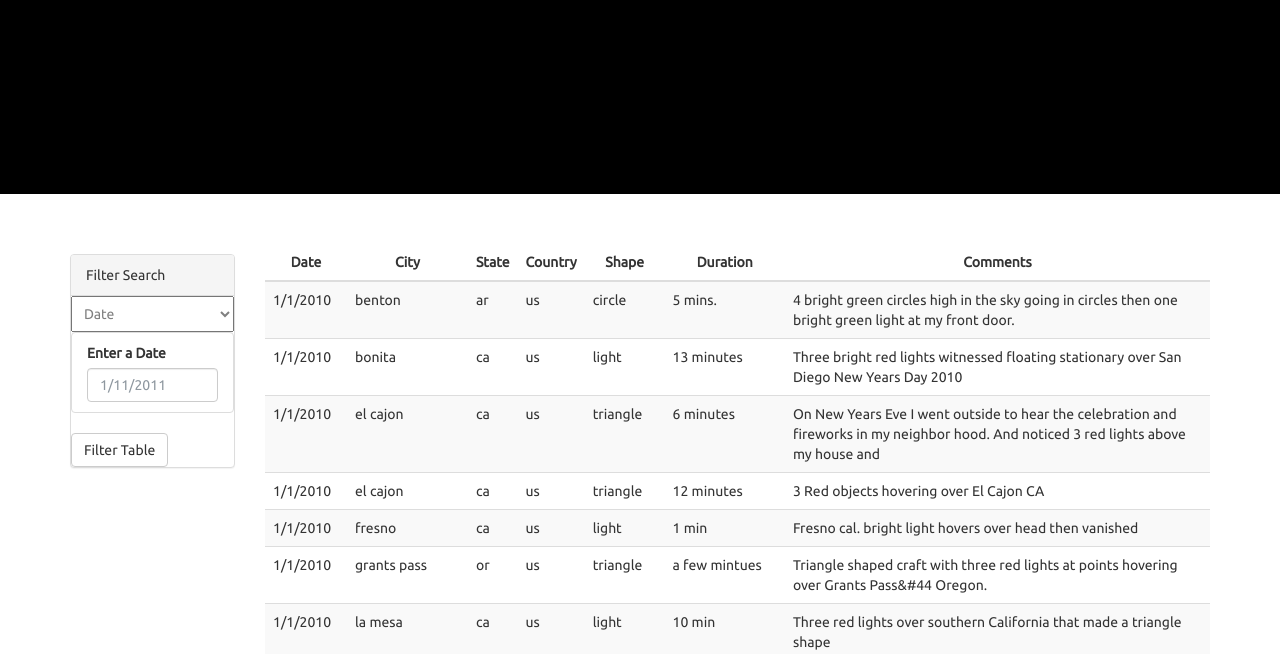
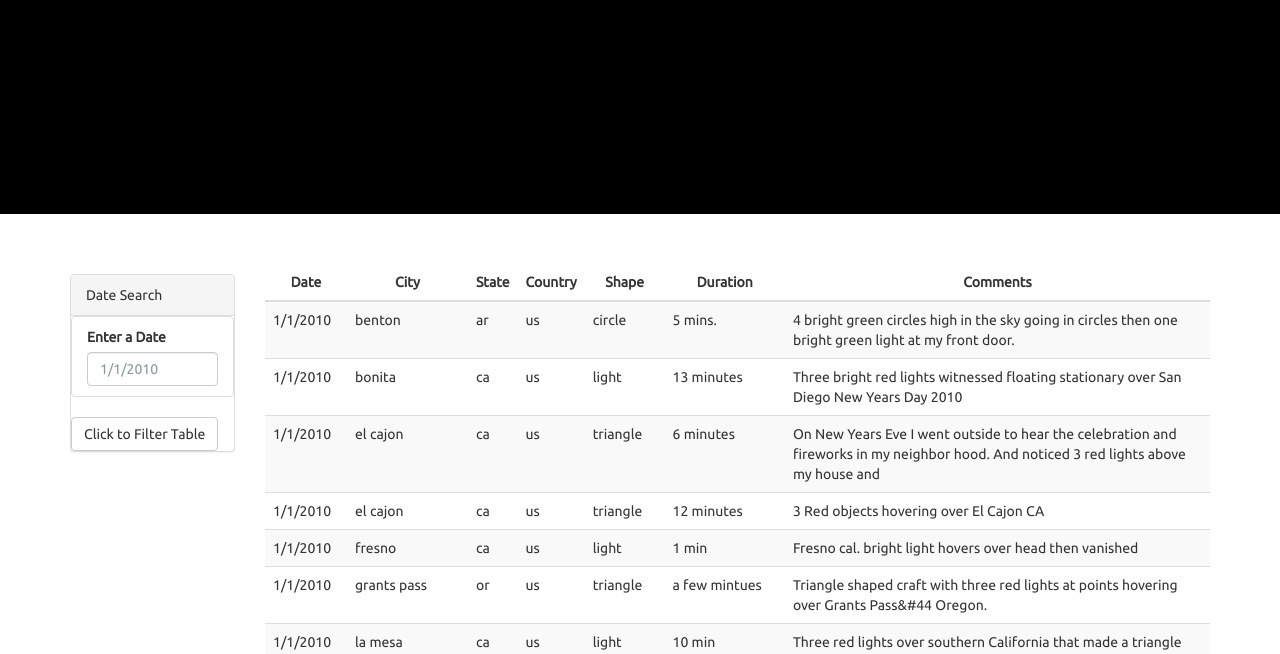
Before and after one commit to JPHebert32/javascript-challenge, a plain HTML site: page level-1/index.html in a window 1280 px wide. Shown: the part 418-1072 px from the top of the page. Drawn offline with nearby package versions, Linux system fonts and the light colour scheme.

Commit message:
Level 1 Complete

```diff
--- a/level-1/index.html
+++ b/level-1/index.html
@@ -1,3 +1,4 @@
+
 <!DOCTYPE html>
 <html>
 
@@ -15,7 +16,7 @@
 
 <body>
 <!--Navbar-->
-  <div class="wrapper">
+<div class="wrapper">\
   <nav class="navbar navbar-default">
     <div class="container-fulid">
       <div class="navbar-header">
@@ -25,39 +26,29 @@
       </div>
     </div>
   </nav>
-
   <!--Title Card-->
   <div class="hero text-center">
     <h1>UFO Sightings</h1>
     <p>The Truth is Out There</p>
   </div>
-
   <!--Search Section-->
   <div class="container">
     <div class="row margin-top-50">
       <div class="col-md-2">
         <aside class="filters">
           <div class="panel panel-default">
-              <div class="panel-heading">Filter Search</div>
+            <div class="panel-heading">Date Search</div>
             <div class="panel-body">
-                <form>
-                  <!-- Adding Search/Filter dropdown -->
-                  <select name="filter-type" id="filter-type" style="color:grey">
-                    <option value="datetime" selected >Date</option>
-                    <option value="city">City</option>
-                    <option value="state">State</option>
-                    <option value="country">Country</option>
-                    <option value="shape">Shape</option>
-                  </select>
+              <form onSubmit="return false;">
                 <div class="form-group">
                   <ul class="list-group" id="filters">
                     <li class="filter list-group-item">
                       <label for="date">Enter a Date</label>
-                        <input class="form-control" id="datetime" type="text" placeholder="1/11/2011">
+                      <input class="form-control" id="datetime" type="text" placeholder="1/1/2010">
                     </li>
                   </ul>
                 </div>
-                  <button id="filter-btn" type="button" class="btn btn-default">Filter Table</button>
+                <button id="filter-btn" type="button" class="btn btn-default">Click to Filter Table</button>
               </form>
             </div>
           </div>
@@ -67,7 +58,6 @@
       <div class="col-md-10">
         <div id="table-area" class="">
           <table id="ufo-table" class="table table-striped">
-
             <!--Table Header-->
             <thead>
               <tr>
@@ -80,7 +70,6 @@
                 <th class="table-head">Comments</th>
               </tr>
             </thead>
-
             <!--Table body-->
             <tbody></tbody>
           </table>
@@ -88,7 +77,6 @@
       </div>
     </div>
   </div>
-
   <!--Footer-->
   <footer class="footer">
     <span class="bottom">UFO Sightings</span>
```
Also changed, not shown: level-1/static/js/app.js (+8 -4 lines). Lines whose indentation alone changed are shown as unchanged.
